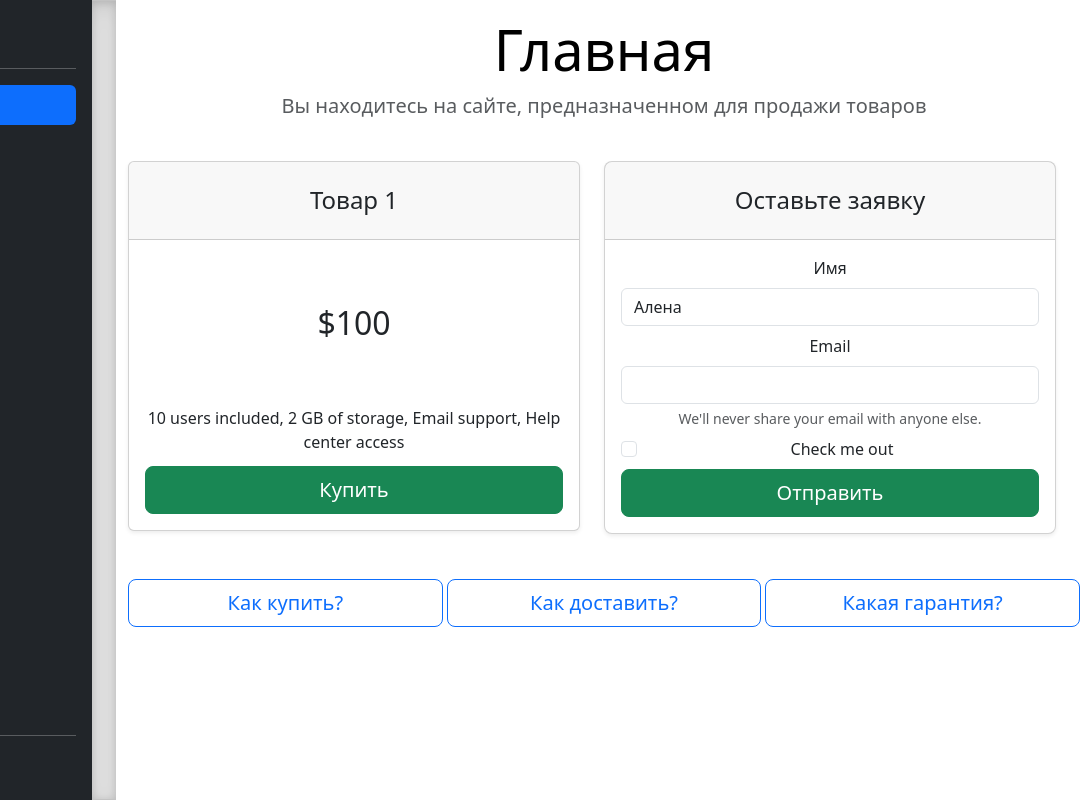
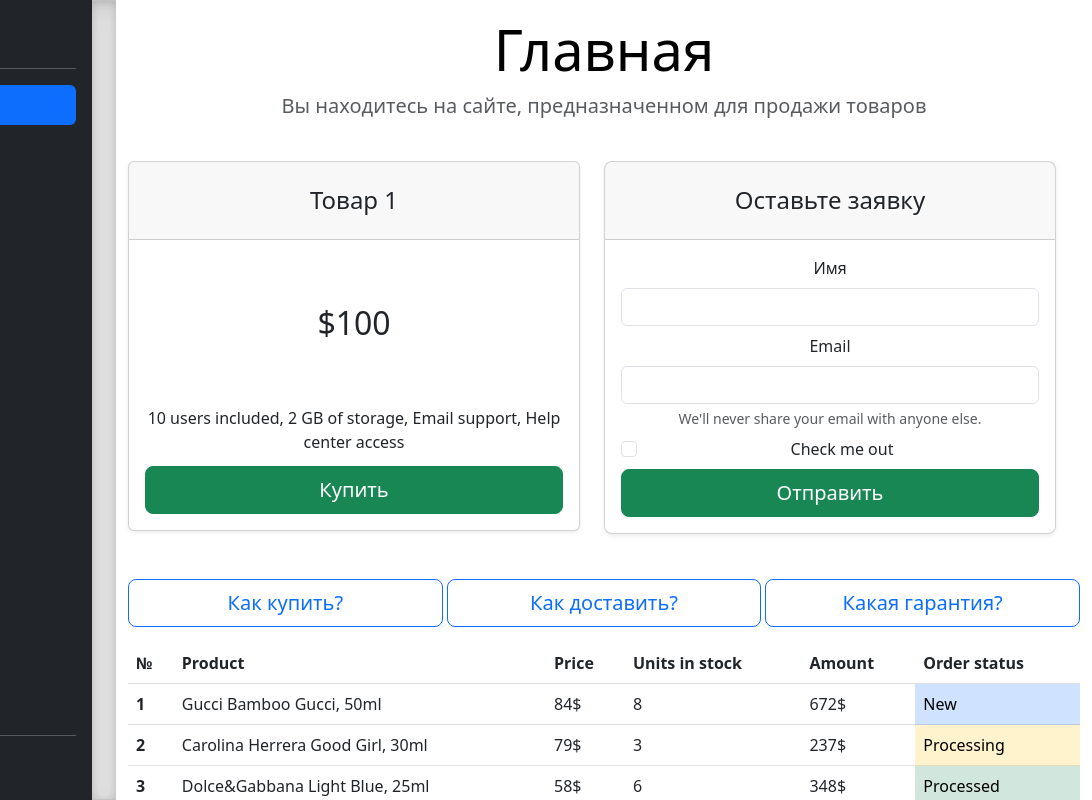
Before and after one commit to Alena-Ryabova/DZ_Ryabova_19_1, a plain HTML site: page index.html in a window 1280 px wide. Shown: the full height of the page, 188-1280 px from the left. Drawn offline with nearby package versions, Linux system fonts and the light colour scheme.

Commit message:
Выполнено дополнительное задание

```diff
--- a/index.html
+++ b/index.html
@@ -41,7 +41,7 @@
             height: -webkit-fill-available;
             max-height: 100vh;
             overflow-x: auto;
-            overflow-y: hidden;
+            overflow-y: auto;
         }
 
         .b-example-divider {
@@ -294,12 +294,12 @@
                             <form>
                                 <div class="mb-2">
                                     <label for="exampleInputEmail1" class="form-label">Имя</label>
-                                    <input type="text" class="form-control" id="validationTooltip02" value="Алена"
+                                    <input name="name" type="text" class="form-control" id="validationTooltip02"
                                            required>
                                 </div>
                                 <div class="mb-2">
                                     <label for="exampleInputPassword1" class="form-label">Email</label>
-                                    <input type="email" class="form-control" id="exampleInputEmail1"
+                                    <input name="email" type="email" class="form-control" id="exampleInputEmail1"
                                            aria-describedby="emailHelp">
                                     <div id="emailHelp" class="form-text">We'll never share your email with anyone
                                         else.
@@ -351,6 +351,55 @@
                     </div>
                 </div>
             </div>
+            <div>
+                <table class="table">
+                    <thead>
+                    <tr>
+                        <th scope="col">№</th>
+                        <th scope="col">Product</th>
+                        <th scope="col">Price</th>
+                        <th scope="col">Units in stock</th>
+                        <th scope="col">Amount</th>
+                        <th scope="col">Order status</th>
+                    </tr>
+                    </thead>
+                    <tbody>
+                    <tr>
+                        <th scope="row">1</th>
+                        <td>Gucci Bamboo Gucci, 50ml</td>
+                        <td>84$</td>
+                        <td>8</td>
+                        <td>672$</td>
+                        <td class="table-primary">New</td>
+                    </tr>
+                    <tr>
+                        <th scope="row">2</th>
+                        <td>Carolina Herrera Good Girl, 30ml</td>
+                        <td>79$</td>
+                        <td>3</td>
+                        <td>237$</td>
+                        <td class="table-warning">Processing</td>
+                    </tr>
+                    <tr>
+                        <th scope="row">3</th>
+                        <td>Dolce&Gabbana Light Blue, 25ml</td>
+                        <td>58$</td>
+                        <td>6</td>
+                        <td>348$</td>
+                        <td class="table-success">Processed</td>
+                    </tr>
+                    <tr>
+                        <th scope="row">4</th>
+                        <td>Lanvin, 30ml</td>
+                        <td>25$</td>
+                        <td>2</td>
+                        <td>50$</td>
+                        <td class="table-danger">Cancelled</td>
+                    </tr>
+                    </tbody>
+                </table>
+            </div>
+
         </div>
         <script src="https://cdn.jsdelivr.net/npm/bootstrap@5.3.0/dist/js/bootstrap.bundle.min.js"
                 integrity="sha384-geWF76RCwLtnZ8qwWowPQNguL3RmwHVBC9FhGdlKrxdiJJigb/j/68SIy3Te4Bkz"
```
